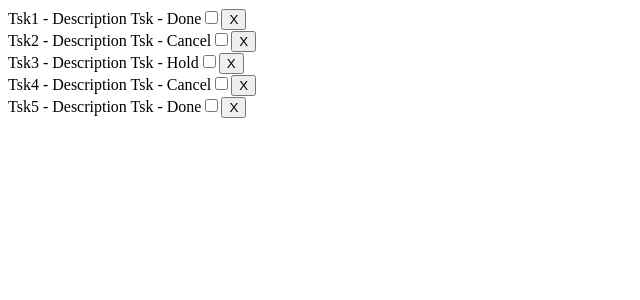
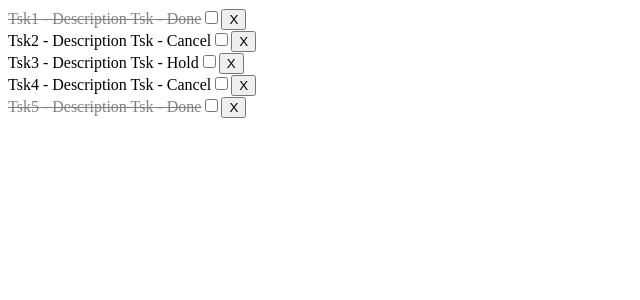
Before and after one commit to jsanchezL/reactjs, a React (Create React App) app: page / in a window 1280 px wide. Shown: the top 300 px of the page, without its empty margins (0-640 px from the left). Built offline with nearby package versions, Linux system fonts and the light colour scheme.

Commit message:
Aplicando estilos en linea a un componente

```diff
--- a/src/components/Task.js
+++ b/src/components/Task.js
@@ -5,10 +5,17 @@ import React, { Component } from 'react';
  */
 class Task extends Component{
 
+    setCompleteTask(tarea) {
+        return {
+            color: (tarea.state === "Done") ? 'gray' : 'black',
+            textDecoration: (tarea.state === "Done") ? 'line-through' : 'none'
+        }
+    }
+
     render() {
         const {tarea} = this.props;
         return (
-            <div>
+            <div style={this.setCompleteTask(tarea)}>
                 {tarea.name} - {tarea.description} - {tarea.state}
                 <input type="checkbox"/>
                 <button>X</button>
```
